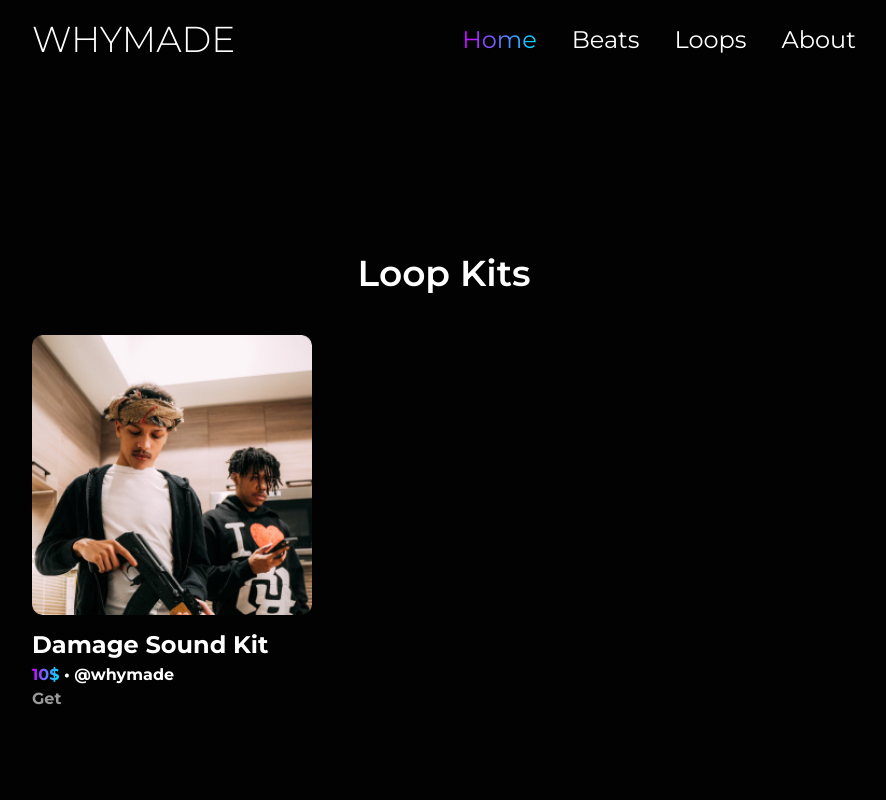
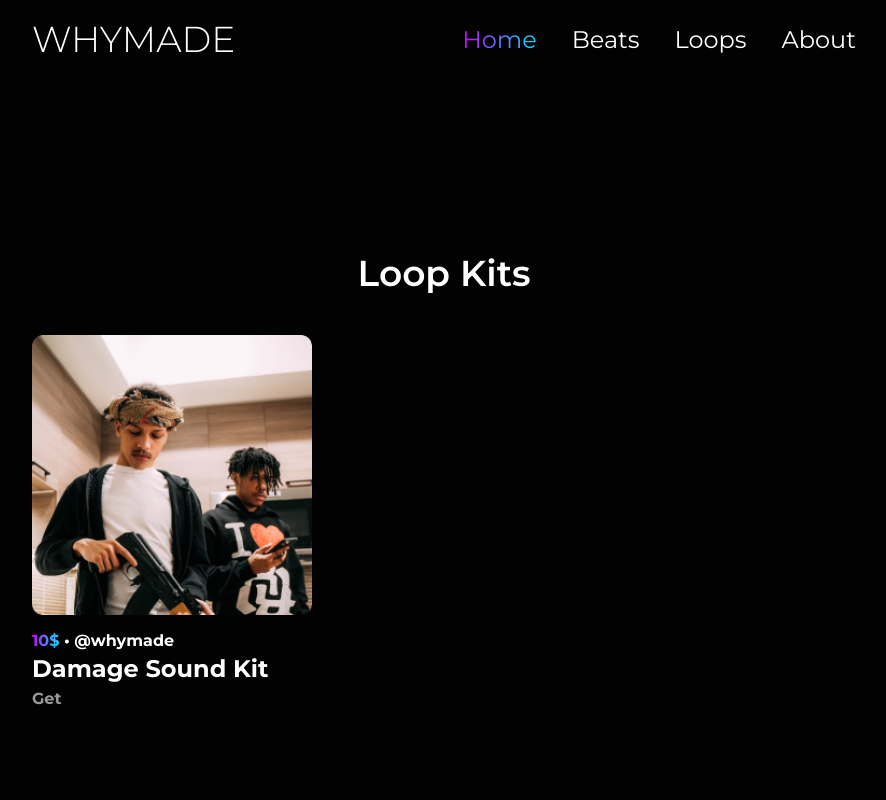
Before and after one commit to bugmak4rs/whymade-beats-store, a React (Create React App) app: page /loopkits in a window 1280 px wide. Shown: the top 800 px of the page, without its empty margins (196-1082 px from the left). Built offline with nearby package versions, Linux system fonts and the light colour scheme.

Commit message:
feat: update LoopKitCard

```diff
--- a/src/components/Cards/LoopKits/LoopKitCard/index.tsx
+++ b/src/components/Cards/LoopKits/LoopKitCard/index.tsx
@@ -15,10 +15,10 @@ const LoopKitCard: FC<ILoopKitCard> = ({ image, title, author, price, link }) =>
     <div className={style.card}>
       <img className={style.card__image} src={image} alt="LoopKit" />
       <div className={style.card__content}>
-        <h3 className={style.card__title}>{title}</h3>
         <p className={style.card__info}>
           <span className={style.card__price}>{price}$</span> • {author}
         </p>
+        <h3 className={style.card__title}>{title}</h3>
         <a className={style.card__link} href={link} target={'_blank'}>
           Get
         </a>
```
